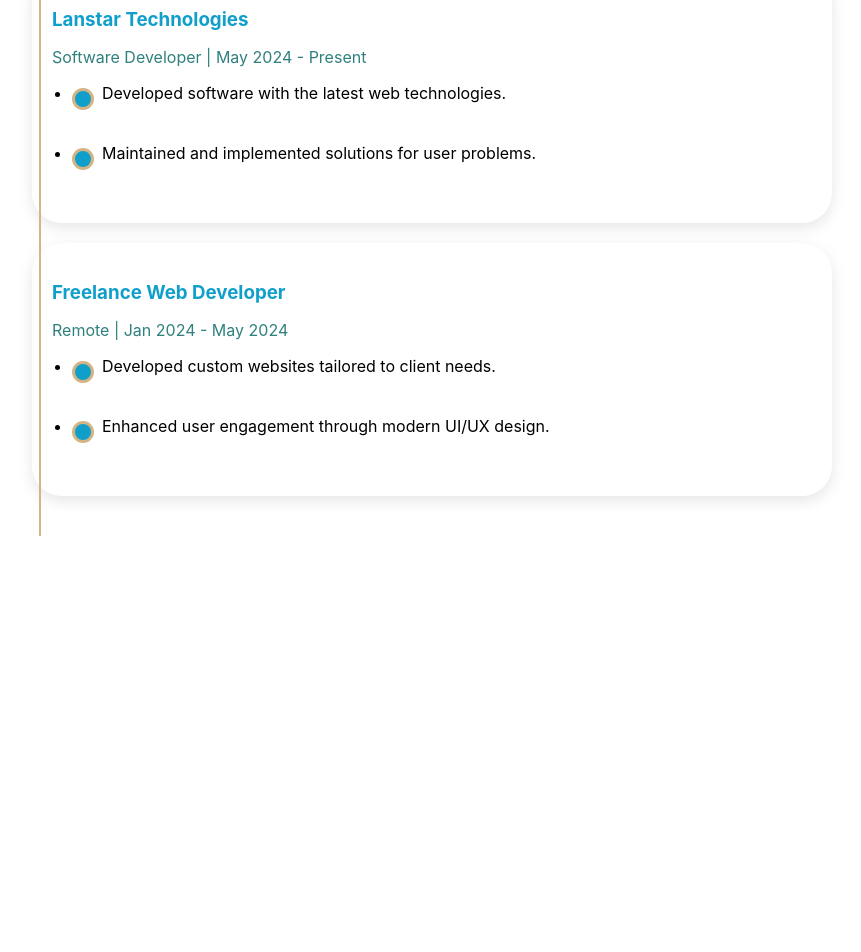
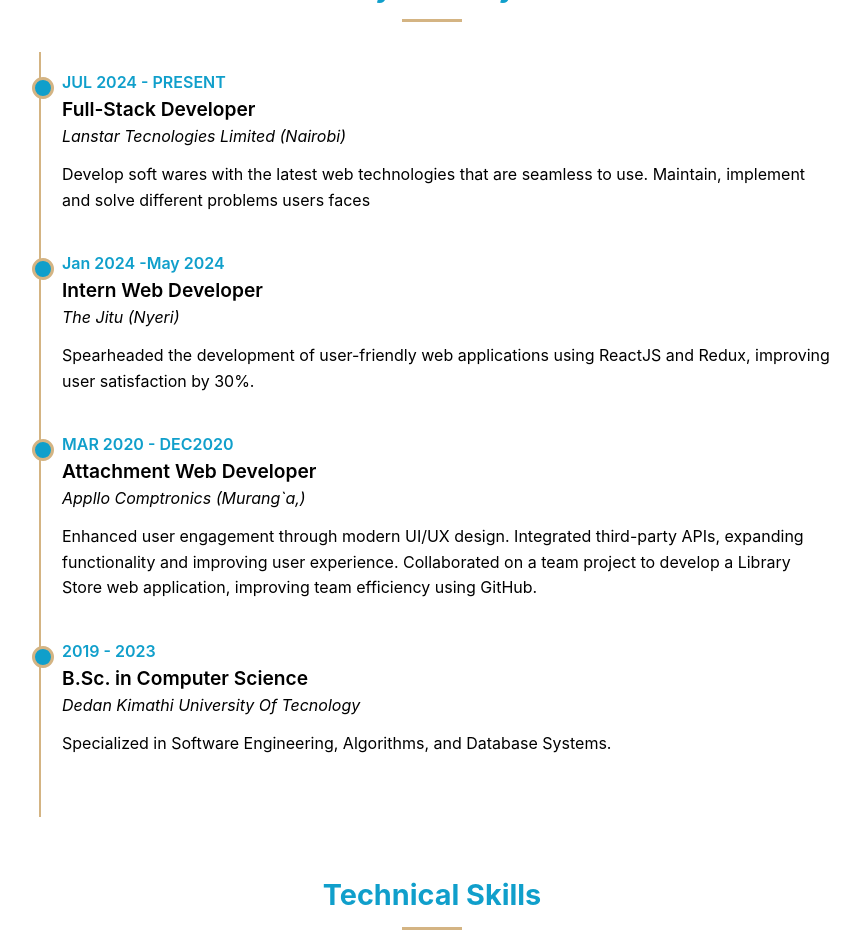
Before and after one commit to D-nduati/PortFolio4, a React (Create React App) app: page /experience in a window 1280 px wide. Shown: the part 140-1092 px from the top of the page, without its empty margins (208-1069 px from the left). Before the commit the page ends 800 px from the top, so only its background shows below. Built offline with nearby package versions, Linux system fonts and the light colour scheme.

Commit message:
fixed the experience

```diff
--- a/src/components/About.jsx
+++ b/src/components/About.jsx
@@ -1,32 +1,8 @@
 import React from 'react';
 import './styles/About.css';
-import { FaReact, FaNodeJs, FaPython, FaJava, FaDocker, FaGitAlt } from 'react-icons/fa';
-import { SiJavascript, SiMysql, SiHtml5, SiCss3 } from 'react-icons/si';
-// import { FaReact, FaNodeJs, FaJs, FaHtml5, FaCss3Alt, FaGitAlt } from 'react-icons/fa';
 
 
 const About = () => {
-  const skills = [
-    { name: 'HTML', icon: <SiHtml5 /> },
-    { name: 'CSS', icon: <SiCss3 /> },
-    { name: 'JavaScript', icon: <SiJavascript /> },
-    { name: 'ReactJS', icon: <FaReact /> },
-    { name: 'Node.js', icon: <FaNodeJs /> },
-    { name: 'Python', icon: <FaPython /> },
-    { name: 'Java', icon: <FaJava /> },
-    { name: 'MySQL', icon: <SiMysql /> },
-    { name: 'Git', icon: <FaGitAlt /> },
-    { name: 'Docker', icon: <FaDocker /> },
-  ];
-
-// const skills = [
-//   { name: "React", icon: <FaReact /> },
-//   { name: "Node.js", icon: <FaNodeJs /> },
-//   { name: "JavaScript", icon: <FaJs /> },
-//   { name: "HTML5", icon: <FaHtml5 /> },
-//   { name: "CSS3", icon: <FaCss3Alt /> },
-//   { name: "Git", icon: <FaGitAlt /> },
-// ];
 
   return (
     <section id="about" className="about-section">
@@ -53,64 +29,11 @@
             or optimizing applications for better performance and accessibility.
           </p>
         </div>
-
-        <div className="experience-section">
-          <h3 className="subsection-title">My Journey</h3>
-          <ul className="timeline">
-            <li>
-              <span className="timeline-date">JUL 2024 - PRESENT</span>
-              <span className="timeline-role">Full-Stack Developer</span>
-              <span className="timeline-company">Lanstar Tecnologies Limited (Nairobi)</span>
-              <p className="timeline-description">
-                Develop soft wares with the latest web technologies that are seamless
-                to use.
-                Maintain, implement and solve different problems users faces            </p>
-            </li>
-            <li>
-              <span className="timeline-date">Jan 2024 -May 2024</span>
-              <span className="timeline-role">Intern Web Developer</span>
-              <span className="timeline-company">The Jitu (Nyeri)</span>
-              <p className="timeline-description">
-                Spearheaded the development of user-friendly web applications using
-                ReactJS and Redux, improving user satisfaction by 30%.            </p>
-            </li>
-            <li>
-              <span className="timeline-date">MAR 2020 - DEC2020</span>
-              <span className="timeline-role">Attachment Web Developer</span>
-              <span className="timeline-company">Appllo Comptronics (Murang`a,)</span>
-              <p className="timeline-description">
-                Enhanced user engagement through modern UI/UX design.
-                Integrated third-party APIs, expanding functionality and improving
-                user experience.
-                Collaborated on a team project to develop a Library Store web
-                application, improving team efficiency using GitHub.            </p>
-            </li>
-            <li>
-              <span className="timeline-date">2019 - 2023</span>
-              <span className="timeline-role">B.Sc. in Computer Science</span>
-              <span className="timeline-company">Dedan Kimathi University Of Tecnology</span>
-              <p className="timeline-description">
-                Specialized in Software Engineering, Algorithms, and Database Systems.
-              </p>
-            </li>
-          </ul>
         </div>
 
-        <h3 className="skills-title">Technical Skills</h3>
-        <div className="skills-grid">
-          {skills.map((skill, index) => (
-            <div
-              key={index}
-              className="skill-card"
-              // data-aos="fade-up"
-              // data-aos-delay={index * 100}
-            >
-              <div className="skill-icon">{skill.icon}</div>
-              <span className="skill-name">{skill.name}</span>
-            </div>
-          ))}
-        </div>
-      </div>
+
+
+
     </section>
   );
 };
--- a/src/components/Experience.jsx
+++ b/src/components/Experience.jsx
@@ -1,29 +1,85 @@
 import React from 'react';
-import './styles/Experience.css'
+import './styles/Experience.css';
+import './styles/About.css';
+
+
+import { FaReact, FaNodeJs, FaPython, FaJava, FaDocker, FaGitAlt } from 'react-icons/fa';
+import { SiJavascript, SiMysql, SiHtml5, SiCss3 } from 'react-icons/si';
 
 const Experience = () => {
+
+  const skills = [
+    { name: 'HTML', icon: <SiHtml5 /> },
+    { name: 'CSS', icon: <SiCss3 /> },
+    { name: 'JavaScript', icon: <SiJavascript /> },
+    { name: 'ReactJS', icon: <FaReact /> },
+    { name: 'Node.js', icon: <FaNodeJs /> },
+    { name: 'Python', icon: <FaPython /> },
+    { name: 'Java', icon: <FaJava /> },
+    { name: 'MySQL', icon: <SiMysql /> },
+    { name: 'Git', icon: <FaGitAlt /> },
+    { name: 'Docker', icon: <FaDocker /> },
+  ];
+
   return (
     <section id="Experience" className="Experience-section">
       <h2>Experience</h2>
-      <div className="timeline">
-        <div className="timeline-item">
-          <h3>Lanstar Technologies</h3>
-          <p>Software Developer | May 2024 - Present</p>
-          <ul>
-            <li>Developed software with the latest web technologies.</li>
-            <li>Maintained and implemented solutions for user problems.</li>
+      <div className="experience-section">
+          <h3 className="subsection-title">My Journey</h3>
+          <ul className="timeline">
+            <li>
+              <span className="timeline-date">JUL 2024 - PRESENT</span>
+              <span className="timeline-role">Full-Stack Developer</span>
+              <span className="timeline-company">Lanstar Tecnologies Limited (Nairobi)</span>
+              <p className="timeline-description">
+                Develop soft wares with the latest web technologies that are seamless
+                to use.
+                Maintain, implement and solve different problems users faces            </p>
+            </li>
+            <li>
+              <span className="timeline-date">Jan 2024 -May 2024</span>
+              <span className="timeline-role">Intern Web Developer</span>
+              <span className="timeline-company">The Jitu (Nyeri)</span>
+              <p className="timeline-description">
+                Spearheaded the development of user-friendly web applications using
+                ReactJS and Redux, improving user satisfaction by 30%.            </p>
+            </li>
+            <li>
+              <span className="timeline-date">MAR 2020 - DEC2020</span>
+              <span className="timeline-role">Attachment Web Developer</span>
+              <span className="timeline-company">Appllo Comptronics (Murang`a,)</span>
+              <p className="timeline-description">
+                Enhanced user engagement through modern UI/UX design.
+                Integrated third-party APIs, expanding functionality and improving
+                user experience.
+                Collaborated on a team project to develop a Library Store web
+                application, improving team efficiency using GitHub.            </p>
+            </li>
+            <li>
+              <span className="timeline-date">2019 - 2023</span>
+              <span className="timeline-role">B.Sc. in Computer Science</span>
+              <span className="timeline-company">Dedan Kimathi University Of Tecnology</span>
+              <p className="timeline-description">
+                Specialized in Software Engineering, Algorithms, and Database Systems.
+              </p>
+            </li>
           </ul>
         </div>
-        <div className="timeline-item">
-          <h3>Freelance Web Developer</h3>
-          <p>Remote | Jan 2024 - May 2024</p>
-          <ul>
-            <li>Developed custom websites tailored to client needs.</li>
-            <li>Enhanced user engagement through modern UI/UX design.</li>
-          </ul>
+      <h3 className="skills-title">Technical Skills</h3>
+        <div className="skills-grid">
+          {skills.map((skill, index) => (
+            <div
+              key={index}
+              className="skill-card"
+              // data-aos="fade-up"
+              // data-aos-delay={index * 100}
+            >
+              <div className="skill-icon">{skill.icon}</div>
+              <span className="skill-name">{skill.name}</span>
+            </div>
+          ))}
         </div>
-        {/* Add more Experiences */}
-      </div>
+
     </section>
   );
 };
--- a/src/components/styles/Experience.css
+++ b/src/components/styles/Experience.css
@@ -32,3 +32,20 @@
     list-style-type: disc;
     padding-left: 20px;
   }
+  .skills-title {
+    font-size: 1.8rem;
+    margin: 60px 0 30px;
+    color: var(--primary-color);
+    text-align: center;
+
+
+  }
+
+  .skills-title::after {
+    content: '';
+    display: block;
+    width: 60px;
+    height: 3px;
+    background: var(--accent-color);
+    margin: 15px auto;
+  }
```
